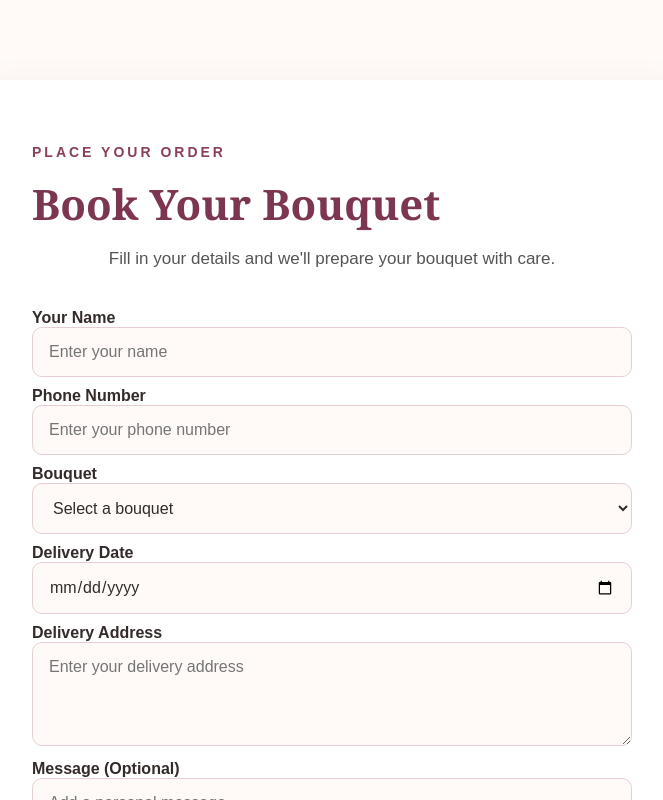
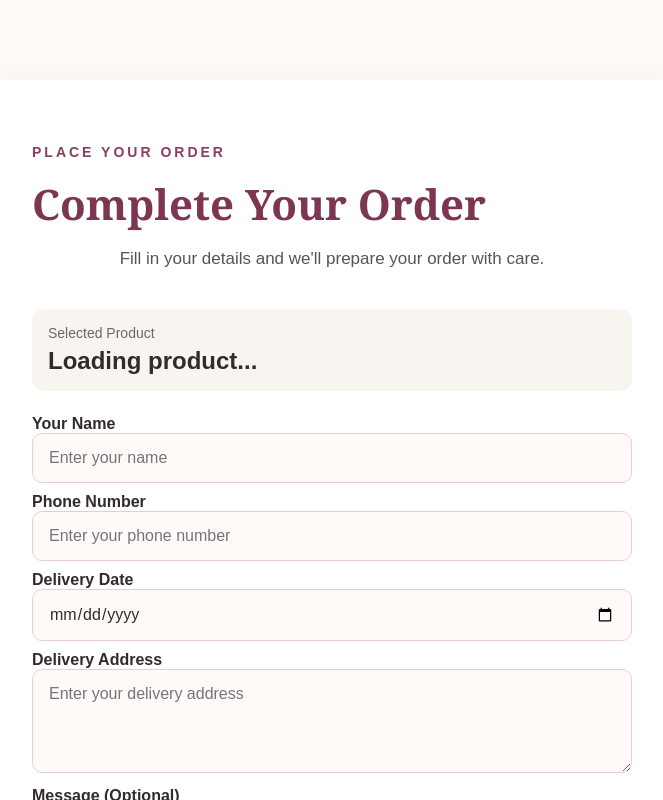
Before and after one commit to dilee9900960918-eng/aurvino, a Next.js app: page /bookings in a window 1280 px wide. Shown: the top 800 px of the page, without its empty margins (308-971 px from the left). Built offline with nearby package versions, Linux system fonts and the light colour scheme.

Commit message:
Fix product selection and WhatsApp images

```diff
--- a/app/bookings/page.tsx
+++ b/app/bookings/page.tsx
@@ -1,21 +1,42 @@
 "use client";
 
 import { FormEvent, useEffect, useState } from "react";
+import { useSearchParams } from "next/navigation";
 import QRCode from "qrcode";
 
 const bouquetPrices: Record<string, number> = {
   "Rose Elegance": 1,
   "Pastel Dream": 1799,
   Sunshine: 1299,
+  "Luxury Gift Box": 999,
+  "Love Gift Set": 1199,
+};
+
+const productImages: Record<string, string> = {
+  "Rose Elegance": "/images/rose-bouquete.png",
+  "Pastel Dream": "/images/rose-bouquete.png",
+  Sunshine: "/images/rose-bouquete.png",
+  "Luxury Gift Box": "/images/premium-gift-box.png",
+  "Love Gift Set": "/images/rose-bouquete.png",
 };
 
 const UPI_ID = "9900960918@ybl";
 
 export default function BookingsPage() {
+  const searchParams = useSearchParams();
+
   const [submitted, setSubmitted] = useState(false);
   const [errors, setErrors] = useState<Record<string, string>>({});
   const [paymentMethod, setPaymentMethod] = useState("");
   const [selectedBouquet, setSelectedBouquet] = useState("");
+
+  useEffect(() => {
+    const product = searchParams.get("product") || "";
+
+    if (bouquetPrices[product]) {
+      setSelectedBouquet(product);
+    }
+  }, [searchParams]);
 
   async function handleSubmit(e: FormEvent<HTMLFormElement>) {
     e.preventDefault();
@@ -25,10 +46,11 @@ export default function BookingsPage() {
 
     const name = String(formData.get("name") || "").trim();
     const phone = String(formData.get("phone") || "").trim();
-    const bouquet = String(formData.get("bouquet") || "").trim();
     const date = String(formData.get("date") || "").trim();
     const address = String(formData.get("address") || "").trim();
     const message = String(formData.get("message") || "").trim();
+
+    const bouquet = selectedBouquet;
 
     const newErrors: Record<string, string> = {};
 
@@ -48,8 +70,9 @@ export default function BookingsPage() {
       newErrors.phone = "Please enter a valid phone number.";
     }
 
-    if (!bouquet) {
-      newErrors.bouquet = "Please select a bouquet.";
+    if (!bouquet || !bouquetPrices[bouquet]) {
+      newErrors.bouquet =
+        "No product was selected. Please return to the home page and choose a product.";
     }
 
     if (!date) {
@@ -108,25 +131,28 @@ export default function BookingsPage() {
 
       const paymentText =
         paymentMethod === "pay-now"
-          ? `UPI Payment - ₹${price}`
+          ? `UPI Payment - ₹${price.toLocaleString("en-IN")}`
           : "Cash on Delivery";
 
-      const imageUrl = "https://aurvino.vercel.app/bouquet";
+      const imagePath =
+        productImages[bouquet] || "/images/rose-bouquete.png";
+
+      const imageUrl = `https://aurvino.vercel.app${imagePath}`;
 
       const whatsappMessage = `Hello Aurvino,
 
-I have placed a bouquet booking.
+I have placed a bouquet/gift booking.
 
 Name: ${name}
 Phone: ${phone}
-Bouquet: ${bouquet}
-Price: ₹${price}
+Product: ${bouquet}
+Price: ₹${price.toLocaleString("en-IN")}
 Delivery Date: ${date}
 Delivery Address: ${address}
 Payment Method: ${paymentText}
 Message: ${message || "None"}
 
-Bouquet Image:
+Product Image:
 ${imageUrl}
 
 Please confirm my order. Thank you! 🌸`;
@@ -153,7 +179,7 @@ Please confirm my order. Thank you! 🌸`;
           <h1>Thank you! 🌸</h1>
 
           <p>
-            Your bouquet booking has been received successfully.
+            Your bouquet or gift booking has been received successfully.
           </p>
 
           <p>
@@ -165,11 +191,59 @@ Please confirm my order. Thank you! 🌸`;
         <section className="booking-card">
           <p className="eyebrow">PLACE YOUR ORDER</p>
 
-          <h1>Book Your Bouquet</h1>
+          <h1>Complete Your Order</h1>
 
           <p className="booking-intro">
-            Fill in your details and we'll prepare your bouquet with care.
+            Fill in your details and we'll prepare your order with care.
           </p>
+
+          {/* Selected Product */}
+          <div
+            style={{
+              marginBottom: "24px",
+              padding: "16px",
+              borderRadius: "12px",
+              background: "#f8f5f0",
+            }}
+          >
+            <p
+              style={{
+                margin: 0,
+                fontSize: "14px",
+                opacity: 0.7,
+              }}
+            >
+              Selected Product
+            </p>
+
+            <h2
+              style={{
+                margin: "6px 0 0",
+              }}
+            >
+              {selectedBouquet || "Loading product..."}
+            </h2>
+
+            {selectedBouquet && (
+              <p
+                style={{
+                  margin: "6px 0 0",
+                  fontWeight: 600,
+                }}
+              >
+                ₹
+                {bouquetPrices[selectedBouquet]?.toLocaleString(
+                  "en-IN"
+                )}
+              </p>
+            )}
+          </div>
+
+          {errors.bouquet && (
+            <p className="error-message">
+              {errors.bouquet}
+            </p>
+          )}
 
           <form onSubmit={handleSubmit} noValidate>
             <div className="form-group">
@@ -199,46 +273,6 @@ Please confirm my order. Thank you! 🌸`;
 
               {errors.phone && (
                 <p className="error-message">{errors.phone}</p>
-              )}
-            </div>
-
-            <div className="form-group">
-              <label htmlFor="bouquet">Bouquet</label>
-
-              <select
-                id="bouquet"
-                name="bouquet"
-                value={selectedBouquet}
-                onChange={(e) => {
-                  setSelectedBouquet(e.target.value);
-
-                  setErrors((current) => ({
-                    ...current,
-                    bouquet: "",
-                  }));
-                }}
-              >
-                <option value="" disabled>
-                  Select a bouquet
-                </option>
-
-                <option value="Rose Elegance">
-                  Rose Elegance — ₹1
-                </option>
-
-                <option value="Pastel Dream">
-                  Pastel Dream — ₹1,799
-                </option>
-
-                <option value="Sunshine">
-                  Sunshine — ₹1,299
-                </option>
-              </select>
-
-              {errors.bouquet && (
-                <p className="error-message">
-                  {errors.bouquet}
-                </p>
               )}
             </div>
 
@@ -302,7 +336,9 @@ Please confirm my order. Thank you! 🌸`;
                   onClick={() => setPaymentMethod("pay-now")}
                 >
                   <strong>Pay Now</strong>
-                  <span>Pay exact amount using UPI QR</span>
+                  <span>
+                    Pay exact amount using UPI QR
+                  </span>
                 </button>
 
                 <button
@@ -315,7 +351,9 @@ Please confirm my order. Thank you! 🌸`;
                   onClick={() => setPaymentMethod("cod")}
                 >
                   <strong>Cash on Delivery</strong>
-                  <span>Pay when your order is delivered</span>
+                  <span>
+                    Pay when your order is delivered
+                  </span>
                 </button>
               </div>
 
@@ -383,18 +421,13 @@ function UPIPayment({ bouquet }: { bouquet: string }) {
 
       {!bouquet ? (
         <p>
-          Please select a bouquet above to generate the
-          exact-price QR code.
+          Please return to the home page and select a
+          bouquet or gift.
         </p>
       ) : (
         <>
           <p>
-            Your payment amount is automatically set for the
-            selected bouquet.
-          </p>
-
-          <p className="payment-note">
-            UPI ID: <strong>{UPI_ID}</strong>
+            Payment amount for your selected product:
           </p>
 
           <div className="payment-amount">
@@ -403,6 +436,10 @@ function UPIPayment({ bouquet }: { bouquet: string }) {
               ₹{price.toLocaleString("en-IN")}
             </strong>
           </div>
+
+          <p className="payment-note">
+            UPI ID: <strong>{UPI_ID}</strong>
+          </p>
 
           {qrCode && (
             <div className="upi-qr-wrapper">
@@ -416,7 +453,8 @@ function UPIPayment({ bouquet }: { bouquet: string }) {
 
           <p className="payment-note">
             Scan this QR with any UPI app. The amount will be
-            pre-filled as ₹{price.toLocaleString("en-IN")}.
+            pre-filled as ₹
+            {price.toLocaleString("en-IN")}.
           </p>
         </>
       )}
--- a/app/page.tsx
+++ b/app/page.tsx
@@ -173,7 +173,9 @@ export default function Home() {
                       <strong>{product.price}</strong>
 
                       <Link
-                        href="/bookings"
+                        href={`/bookings?product=${encodeURIComponent(
+                          product.name
+                        )}`}
                         className="book-button"
                       >
                         Book
@@ -233,7 +235,7 @@ export default function Home() {
               href="https://wa.me/919845507955"
               className="primary-button"
             >
-              WhatsApp: 9845507955
+              WhatsApp: 98455 07955
             </a>
           </div>
         </div>
```
